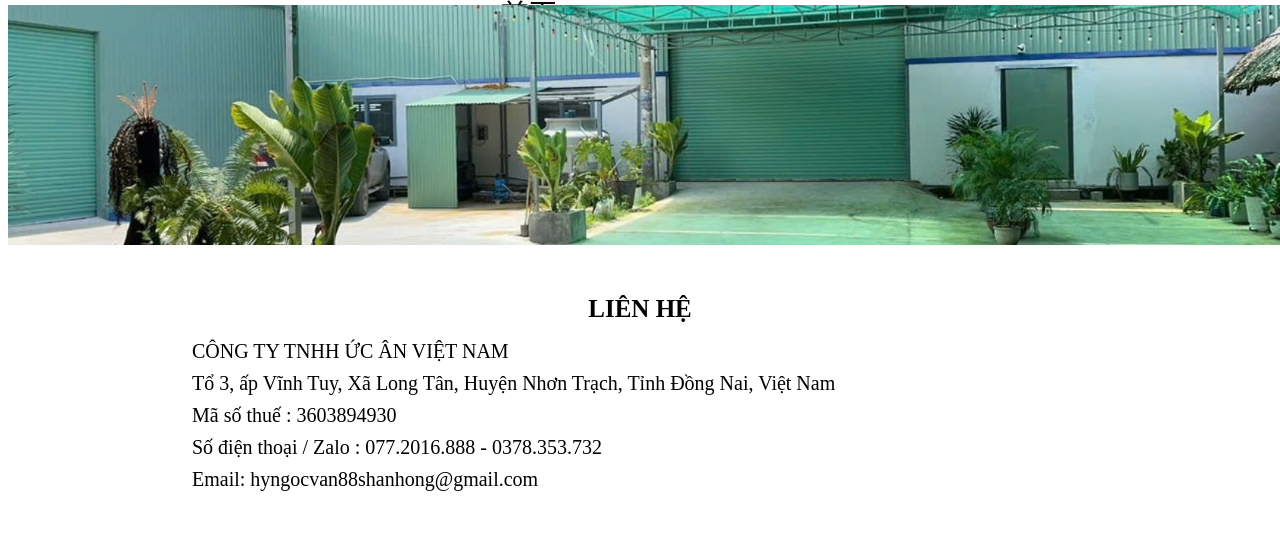
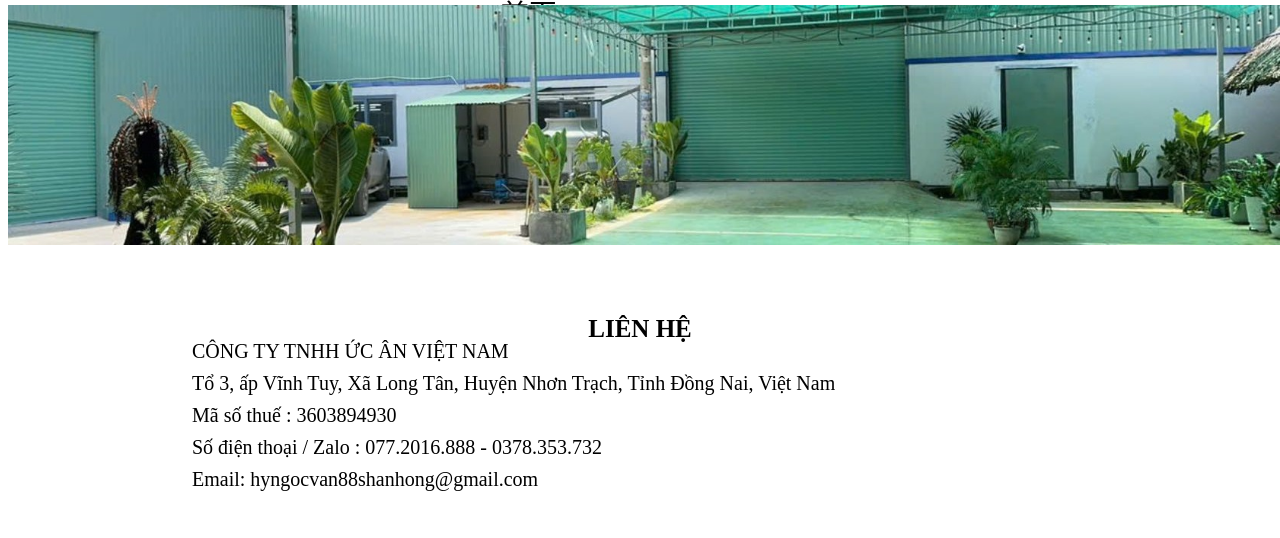
Before and after one commit to ucanvn/ucanvn, a Flask app: page /contact in a window 1280 px wide. Shown: the part 105-643 px from the top of the page. Run offline with Flask 3, Linux system fonts and the light colour scheme.

Commit message:
add more files

```diff
--- a/static/css/styles.css
+++ b/static/css/styles.css
@@ -247,7 +247,7 @@ nav a:hover {
 .lien_he{ display: block; }
 .lien_he_1 h1{
     position: absolute;
-    top: 400px;  left: 50%; transform: translateX(-50%);
+    top: 420px;  left: 50%; transform: translateX(-50%);
     text-align: center;
     font-size: 25px;
     font-weight: bold;
```
